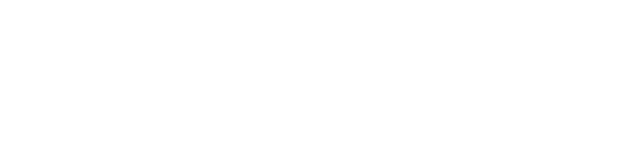
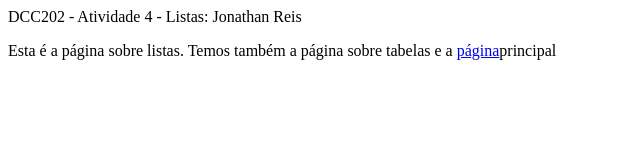
Before and after one commit to ufjf-dcc202/ufjf-dcc202-2023-3-a-atv4-JonathanReis-bit, a website: page listas.html in a window 1280 px wide. Shown: the whole page, without its empty margins (0-640 px from the left). Drawn offline with Linux system fonts and the light colour scheme.

Commit message:
cria pt e adiciona o conteudo da main

```diff
--- a/listas.html
+++ b/listas.html
@@ -6,6 +6,10 @@
     <title>DCC202 - Atividade 4 - Listas: Jonathan Reis</title>
 </head>
 <body>
+    <main>
+        <h>DCC202 - Atividade 4 - Listas: Jonathan Reis</h>
+        <p>Esta é a página sobre listas. Temos também a página sobre <a href+"tabelas.html">tabelas</a> e a <a href="index.html">página</a>principal</p>
+
 
 </body>
 </html>
```
